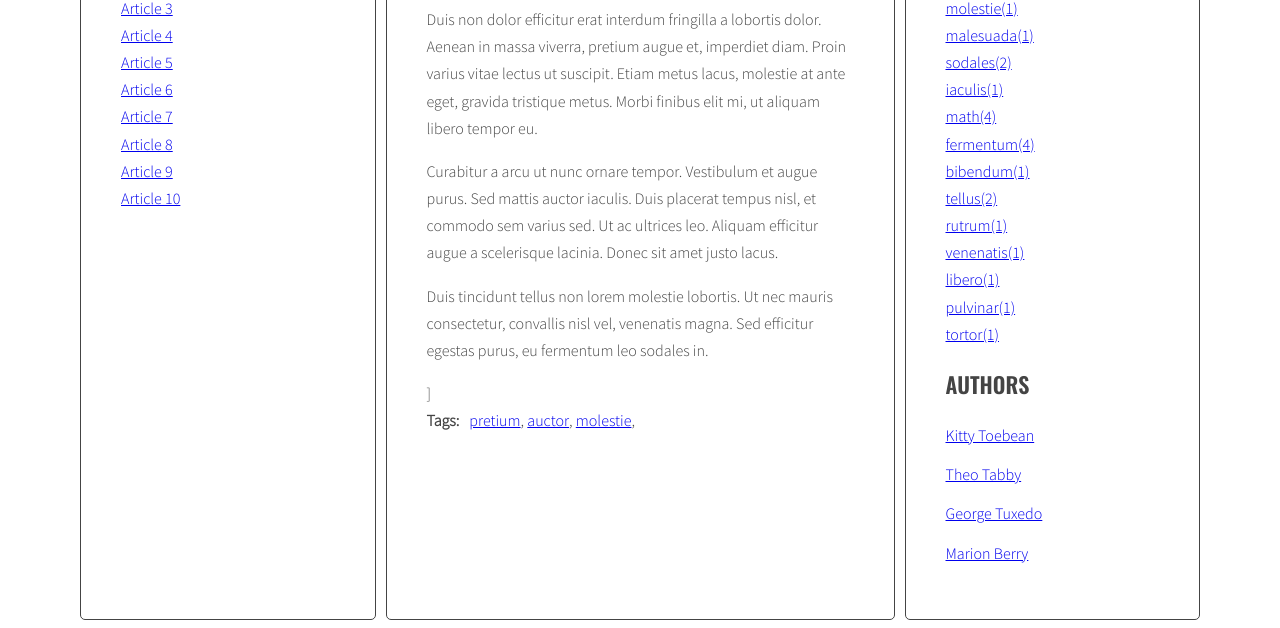
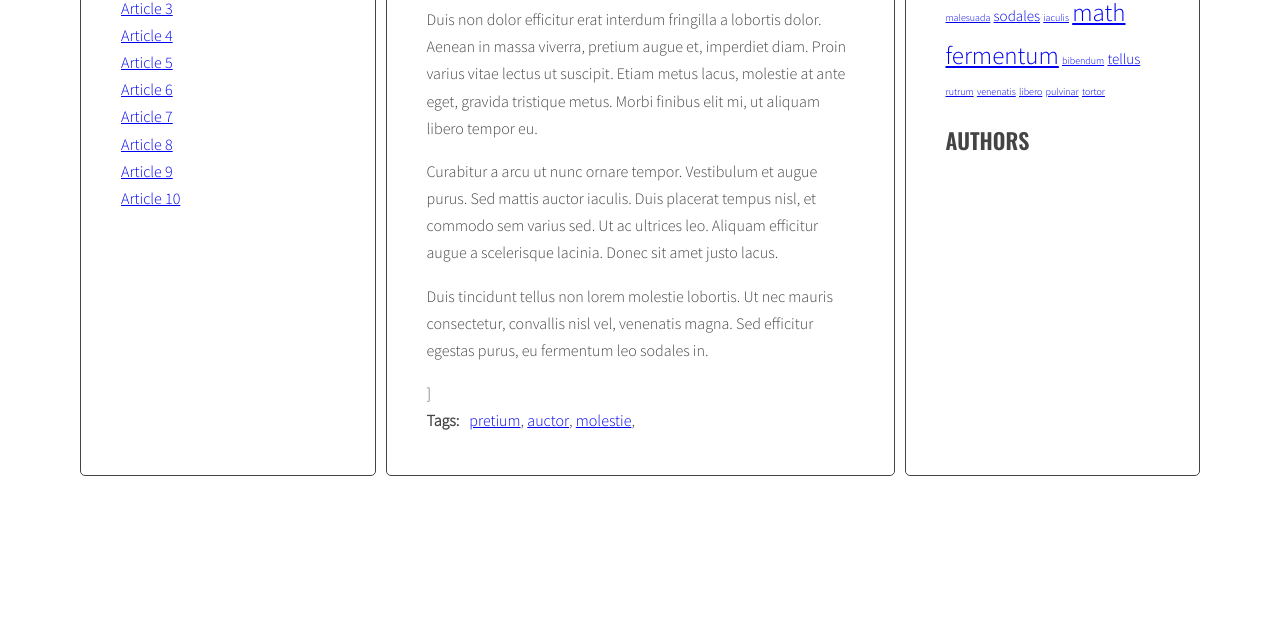
Before and after one commit to lukasz-janus/javascript-blog, a website: page index.html in a window 1280 px wide. Shown: the part 418-1046 px from the top of the page. After the commit the page ends 902 px from the top, so only its background shows below. Drawn offline with nearby package versions, Linux system fonts and the light colour scheme.

Commit message:
Add SCRIPT for functions: calculateTagsParams , calculateTagsClass

```diff
--- a/index.html
+++ b/index.html
@@ -171,28 +171,7 @@
                   <h2 class="section-title">Tags</h2>
                   <ul class="list tags"></ul>
                   <h2 class="section-title">Authors</h2>
-                  <ul class="list authors">
-                    <li>
-                      <a href="#">
-                        <span class="author-name">Kitty Toebean</span>
-                      </a>
-                    </li>
-                    <li>
-                      <a href="#">
-                        <span class="author-name">Theo Tabby</span>
-                      </a>
-                    </li>
-                    <li>
-                      <a href="#">
-                        <span class="author-name">George Tuxedo</span>
-                      </a>
-                    </li>
-                    <li>
-                      <a href="#">
-                        <span class="author-name">Marion Berry</span>
-                      </a>
-                    </li>
-                  </ul>
+                  <ul class="list authors"></ul>
                 </aside>
               </main>
             </div>
--- a/js/script.js
+++ b/js/script.js
@@ -45,7 +45,10 @@
     optTitleListSelector = '.titles',
     optArticleTagsSelector = '.post-tags .list',
     optArticleAuthorSelector = '.post-author',
-    optTagsListSelector = '.tags.list';
+    optTagsListSelector = '.tags.list',
+    optCloudClassCount = '5',
+    optCloudClassPrefix = 'tag-size-';
+
 
 
   // eslint-disable-next-line no-inner-declarations
@@ -100,6 +103,31 @@
   generateTitleLinks();
 
 
+  // eslint-disable-next-line no-inner-declarations
+  function calculateTagsParams(tags){
+    const params = {max: 0, min: 999999};
+
+    for(let tag in tags){
+      if(tags[tag] > params.max){
+        params.max = tags[tag];
+      }
+      if(tags[tag] < params.min){
+        params.min = tags[tag];
+      }
+      console.log(tag + ' is used ' + tags[tag] + ' times');
+    }
+    return params;
+  }
+
+// eslint-disable-next-line no-inner-declarations
+  function calculateTagClass(count, params){
+
+    const normalizedCount = count - params.min;
+    const normalizedMax = params.max - params.min;
+    const percentage = normalizedCount / normalizedMax;
+    const classNumber = Math.floor( percentage * (optCloudClassCount - 1) + 1 );
+    return optCloudClassPrefix + classNumber;
+  }
 
   // eslint-disable-next-line no-inner-declarations
   function generateTags(){
@@ -144,7 +172,7 @@
           /* [NEW] add tag to allTags object */
           allTags[tag] = 1;
         } else {
-        allTags[tag]++;
+          allTags[tag]++;
         }
 
       } /* [DONE] END LOOP: for each tag */
@@ -157,7 +185,8 @@
     /* [NEW] find list of tags in right column */
     const tagList = document.querySelector(optTagsListSelector);
 
-
+    const tagsParams = calculateTagsParams(allTags);
+    console.log('tagsParams:', tagsParams);
 
     /* [NEW] create variable for all links HTML code */
     let allTagsHTML = '';
@@ -166,7 +195,11 @@
     for(let tag in allTags){
 
       /* [NEW] generate code of a link and add it to allTagsHTML */
-      allTagsHTML += '<li><a href="#tag-'+ tag + ' ">' + tag + '(' + allTags[tag] + ')</a></li>';
+
+      const tagLinkHTML = '<li><a class="' + calculateTagClass(allTags[tag], tagsParams) + '" href="#tag-' + tag + '">' + tag + '</a> </li>';
+      console.log('tagLinkHTML:', tagLinkHTML);
+
+      allTagsHTML += tagLinkHTML;
       console.log(allTagsHTML);
 
 
--- a/sass/style.scss
+++ b/sass/style.scss
@@ -118,3 +118,27 @@ body {
     margin: 0 10px 0 0;
   }
 }
+
+.tags li{
+  display: inline;
+}
+
+.tag-size-1 {
+  font-size: 10px;
+}
+
+.tag-size-2 {
+  font-size: 15px;
+}
+
+.tag-size-3 {
+  font-size: 20px;
+}
+
+.tag-size-4 {
+  font-size: 25px;
+}
+
+.tag-size-5 {
+  font-size: 30px;
+}
```
Also changed, not shown: css/style.css, 1 other file.
